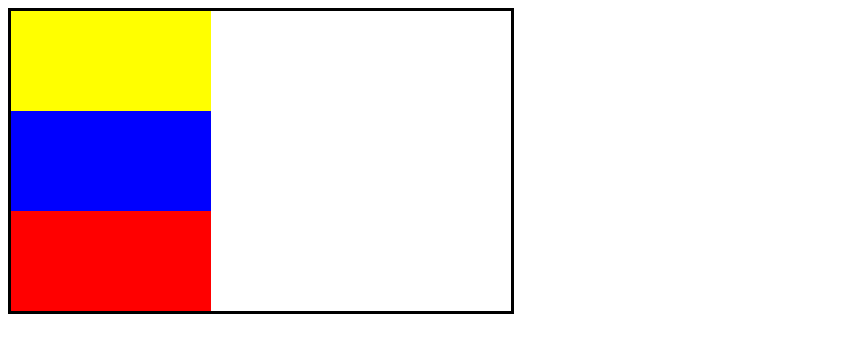
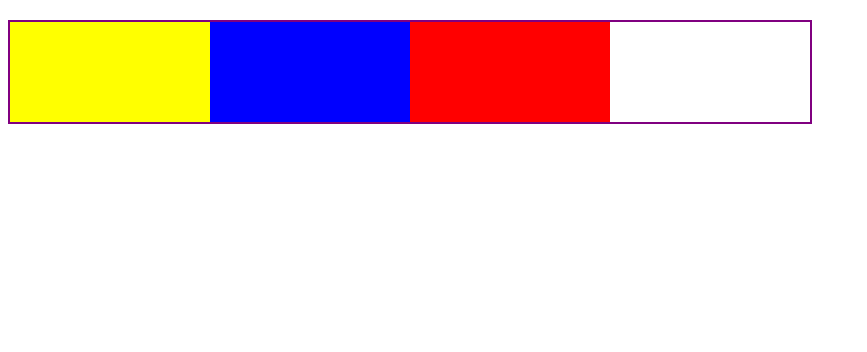
Before and after one commit to ReynaHG/floatings, a plain HTML site: page index.html in a window 1280 px wide. Shown: the whole page, without its empty margins (0-867 px from the left). Drawn offline with Linux system fonts and the light colour scheme.

Commit message:
Clearfix

```diff
--- a/index.html
+++ b/index.html
@@ -6,7 +6,7 @@
 	<title>Floats</title>
 </head>
 <body>
-	<div class="uno">
+	<div class="uno clearfix">
 		<div class="amarillo">
         </div>
 		<div class="azul">
--- a/main.css
+++ b/main.css
@@ -1,13 +1,13 @@
-div{
+div>div{
 	height: 100px;
-	width:  200px;
-    border:1px;
+	width:  25%;
+	float: left;
    }
 
  .uno{
-	height: 300px;
-	width:  500px;
-	border:3px solid;
+	border:2px solid purple;
+	width: 800px;
+	margin-top: 20px;
 }
 
  .amarillo{
@@ -21,3 +21,12 @@ div{
 .rojo{
  	background: red;
 }
+
+.clearfix:before, .clearfix:after{
+	content: "";
+	display: table;
+	clear: both;
+}
+.clearfix:after{
+	clear: both;
+}
```
